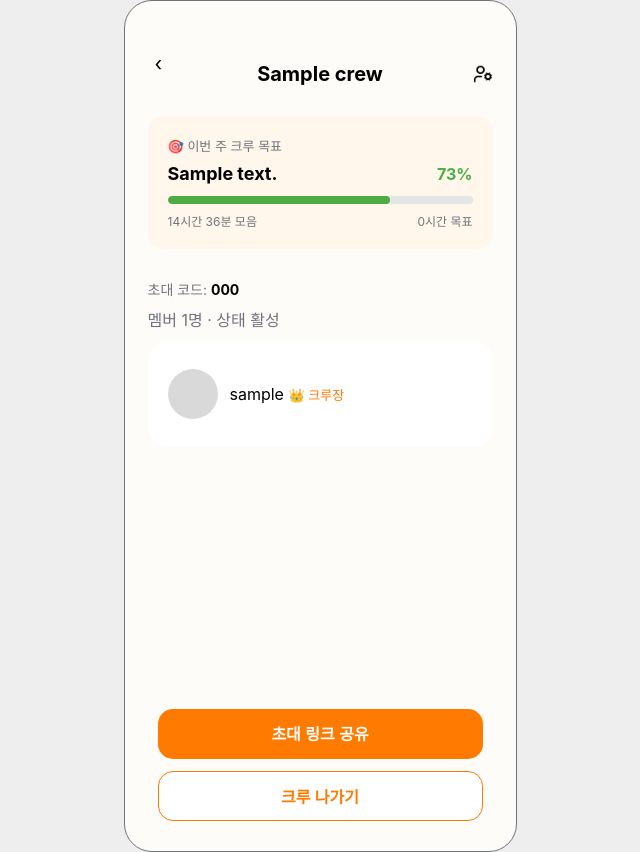
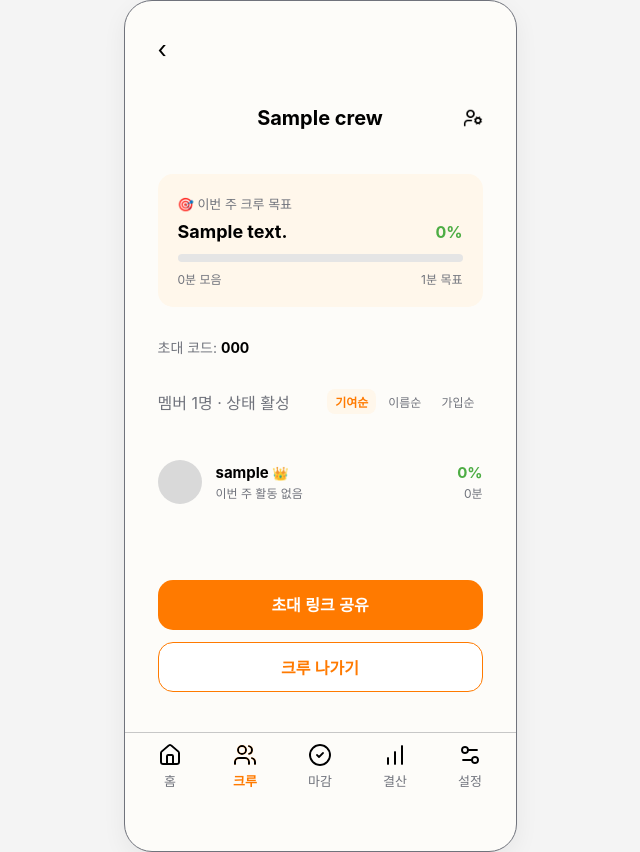
Before and after one commit to pirogramming/Dopamine-Ledger, a Django app: page /crew/1/ in a window 1280 px wide. Shown: the whole page, without its empty margins (320-960 px from the left). Run offline with Django 5.2, Linux system fonts and the light colour scheme; a user stored in the database is signed in; tables that the repository leaves empty hold one stand-in row (values such as "Sample post"); some web fonts are replaced.

Commit message:
feat: 크루 기여도 정렬 및 FeedEvent 기반 피드·응원 구현

```diff
--- a/crew/static/crew/crew.css
+++ b/crew/static/crew/crew.css
@@ -11,25 +11,6 @@
 }
 
 * { box-sizing: border-box; }
-
-body {
-    margin: 0;
-    font-family: 'Inter', sans-serif;
-    background: #EEE;
-    display: flex;
-    justify-content: center;
-}
-
-/* 모바일 프레임 */
-.app-frame {
-    position: relative;
-    width: 393px;
-    min-height: 852px;
-    background: var(--bg);
-    border: 1px solid var(--gray);
-    border-radius: 28px;
-    padding: 51px 23px 100px;
-}
 
 /* 메시지 */
 .messages {
@@ -80,10 +61,8 @@ body {
 
 /* 하단 고정 영역 (초대코드 입력 + 만들기 버튼) */
 .bottom-area {
-    position: absolute;
-    left: 33px;
-    right: 33px;
-    bottom: 30px;
+    margin-top: auto;
+    padding-top: 24px;
 }
 
 /* 초대코드 입력 줄 */
@@ -131,12 +110,11 @@ body {
 
 /* ── 뒤로가기 화살표 ── */
 .back-link {
-    position: absolute;
-    left: 30px; top: 51px;
-    font-size: 20px;
+    display: inline-block;
+    font-size: 24px;
     text-decoration: none;
     color: var(--text);
-    z-index: 10;
+    margin-bottom: 8px;
 }
 
 /* ── 입력 라벨 · 필드 (create) ── */
@@ -169,8 +147,7 @@ body {
 
 /* 하단 고정 버튼 하나 */
 .bottom-btn {
-    position: absolute;
-    left: 33px; right: 33px; bottom: 30px;
+    margin-top: 24px;
 }
 
 /* 흰 배경 주황 테두리 버튼 */
@@ -192,12 +169,16 @@ body {
 }
 
 /* ── 멤버 (detail) ── */
-.section-label { font-size: 16px; color: var(--gray); margin-bottom: 10px; }
+.section-label {
+    font-size: 16px;
+    color: var(--gray);
+    margin-bottom: -24  px;
+}
 .member-box {
-    background: var(--card);
+    background: transparent;
     border-radius: 20px;
-    padding: 20px;
-    margin-bottom: 30px;
+    padding: 0;
+    margin-bottom: 16px;
 }
 .member-row {
     display: flex;
@@ -278,7 +259,7 @@ body {
     background: var(--accent-bg);
     border-radius: 15px;
     padding: 20px;
-    margin-bottom: 30px;
+    margin-bottom: -8px;
 }
 .goal-box .goal-head {
     font-size: 13px;
@@ -326,7 +307,7 @@ body {
     align-items: center;
     justify-content: center;
     position: relative;
-    margin-bottom: 30px;
+    margin-bottom: 20px;
     margin-top: 10px;
 }
 .detail-header .detail-title {
@@ -370,3 +351,85 @@ body {
 .today-value { font-size: 22px; font-weight: 700; color: var(--text); }
 .today-sub { font-size: 12px; color: var(--gray); margin-top: 4px; }
 .today-divider { width: 1px; height: 50px; background: var(--line); }
+
+/* ── 정렬 탭 ── */
+.member-list-head {
+    display: flex;
+    align-items: center;
+    justify-content: space-between;
+    margin-bottom: 10px;
+}
+.sort-tabs {
+    display: flex;
+    gap: 4px;
+}
+.sort-tab {
+    font-size: 12px;
+    color: var(--gray);
+    text-decoration: none;
+    padding: 4px 8px;
+    border-radius: 8px;
+}
+.sort-tab.is-active {
+    color: var(--orange);
+    font-weight: 700;
+    background: var(--accent-bg);
+}
+
+/* ── 멤버 행 (기여도 포함) ── */
+.member-item {
+    display: flex;
+    align-items: center;
+    gap: 14px;
+    padding: 12px 0;
+    text-decoration: none;
+    color: inherit;
+    border-bottom: 1px solid #F0F0F0;
+}
+.member-item:last-child { border-bottom: none; }
+
+.member-item .member-avatar {
+    width: 44px; height: 44px;
+    border-radius: 50%;
+    background: #D9D9D9;
+    flex-shrink: 0;
+}
+.member-main { flex: 1; min-width: 0; }
+.member-name {
+    font-size: 15px;
+    font-weight: 700;
+    color: var(--text);
+    margin-bottom: 2px;
+}
+.member-feed {
+    font-size: 12px;
+    color: var(--gray);
+    white-space: nowrap;
+    overflow: hidden;
+    text-overflow: ellipsis;
+}
+.member-stat { text-align: right; flex-shrink: 0; }
+.member-pct {
+    font-size: 15px;
+    font-weight: 700;
+    color: var(--text);
+}
+.member-pct--top { color: var(--green); }   /* 1등만 초록 */
+.member-time {
+    font-size: 12px;
+    color: var(--gray);
+    margin-top: 2px;
+}
+
+/* ── goal-box 달성 시 초록 테마 ── */
+.goal-box--done {
+    background: #EAF7E8;   /* 연초록 */
+}
+.goal-box--done .goal-head { color: var(--green); }
+.goal-box--done .goal-foot { color: var(--green); }
+
+.member-sub {
+    font-size: 12px;
+    color: var(--gray);
+    margin-top: 2px;
+}
--- a/crew/static/crew/crew_detail.js
+++ b/crew/static/crew/crew_detail.js
@@ -1,27 +1,36 @@
 const crewEl = document.getElementById('crew-data');
 const crewId = crewEl.dataset.crewId;
-const ownerLabel = "👑 (크루장)";
+
+// 현재 URL의 정렬값 유지 (?sort=name 등)
+const currentSort =
+    new URLSearchParams(window.location.search).get('sort') || 'contribution';
 
 async function refreshMembers() {
     try {
-        const res = await fetch(`/crew/${crewId}/members/`);
+        const res = await fetch(`/crew/${crewId}/members/?sort=${currentSort}`);
         if (!res.ok) return;   // 에러면 조용히 넘어감 (다음 주기에 재시도)
         const data = await res.json();
 
         // 인원수 · 상태 갱신
         document.getElementById('member-count').textContent = data.member_count;
-        document.getElementById('crew-status').textContent = data.status;
+        const statusEl = document.getElementById('crew-status');
+        if (statusEl) statusEl.textContent = data.status;
 
-        // 멤버 목록 다시 그리기
+        // 멤버 목록 다시 그리기 (crew_detail.html의 .member-item 구조와 동일하게)
         const list = document.getElementById('member-list');
         list.innerHTML = '';
+
         data.members.forEach(m => {
             const row = document.createElement('a');
-            row.className = 'member-row';
+            row.className = 'member-item' + (m.is_top ? ' member-item--top' : '');
             row.href = `/crew/${crewId}/member/${m.id}/`;
 
             const avatar = document.createElement('div');
             avatar.className = 'member-avatar';
+
+            // 왼쪽: 이름 + 피드문구
+            const main = document.createElement('div');
+            main.className = 'member-main';
 
             const nameDiv = document.createElement('div');
             nameDiv.className = 'member-name';
@@ -29,12 +38,35 @@ async function refreshMembers() {
             if (m.is_owner) {
                 const crown = document.createElement('span');
                 crown.className = 'member-crown';
-            crown.textContent = ' 👑 크루장';
+                crown.textContent = ' 👑';
                 nameDiv.appendChild(crown);
             }
 
+            const feed = document.createElement('div');
+            feed.className = 'member-feed';
+            feed.textContent = m.feed_text;
+
+            main.appendChild(nameDiv);
+            main.appendChild(feed);
+
+            // 오른쪽: 퍼센트 + 누적시간
+            const stat = document.createElement('div');
+            stat.className = 'member-stat';
+
+            const pct = document.createElement('div');
+            pct.className = 'member-pct' + (m.is_top ? ' member-pct--top' : '');
+            pct.textContent = m.contribution_pct + '%';
+
+            const time = document.createElement('div');
+            time.className = 'member-time';
+            time.textContent = m.contribution_hm;
+
+            stat.appendChild(pct);
+            stat.appendChild(time);
+
             row.appendChild(avatar);
-        row.appendChild(nameDiv);
+            row.appendChild(main);
+            row.appendChild(stat);
             list.appendChild(row);
         });
     } catch (e) {
--- a/crew/templates/crew/base.html
+++ b/crew/templates/crew/base.html
@@ -1,19 +1,21 @@
+{% extends 'base.html' %}
 {% load static %}
-<!DOCTYPE html>
-<html lang="ko">
-<head>
-    <meta charset="UTF-8">
-    <meta name="viewport" content="width=device-width, initial-scale=1.0">
-    <title>{% block title %}도파민 크루{% endblock %}</title>
+
+{% block title %}도파민 크루{% endblock %}
+
+{% block extra_css %}
     <link rel="preconnect" href="https://rsms.me/">
     <link rel="stylesheet" href="https://rsms.me/inter/inter.css">
     <link rel="stylesheet" href="{% static 'crew/crew.css' %}">
-</head>
-<body>
-    <div class="app-frame">
-        {% block content %}{% endblock %}
-    </div>
+{% endblock %}
 
+{% block nav %}
+    {% with active_tab='crew' %}
+        {{ block.super }}
+    {% endwith %}
+{% endblock %}
+
+{% block extra_js %}
     {% if messages %}
     <div class="modal-overlay" id="message-modal">
         <div class="modal">
@@ -35,6 +37,6 @@
     </script>
     {% endif %}
 
+    {# 각 크루 페이지가 자기 스크립트를 여기에 실어보냄 #}
     {% block extra_script %}{% endblock %}
-</body>
-</html>
+{% endblock %}
--- a/crew/templates/crew/crew_detail.html
+++ b/crew/templates/crew/crew_detail.html
@@ -19,31 +19,53 @@
     </div>
 
     <!-- 크루 목표 -->
-    {% if goal %}
-    <div class="goal-box">
-        <div class="goal-head">🎯 이번 주 크루 목표</div>
+    {% if goal_progress %}
+    <div class="goal-box {% if goal_progress.achieved %}goal-box--done{% endif %}">
+        <div class="goal-head">
+            {% if goal_progress.achieved %}✅ 이번 주 목표 달성{% else %}🎯 이번 주 크루 목표{% endif %}
+        </div>
         <div class="goal-main">
             <span class="goal-title">{{ goal.reward_text|default:"목표 달성 시 보상" }}</span>
-            <span class="goal-percent">73%</span>
+            <span class="goal-percent">{{ goal_progress.percent }}%</span>
         </div>
-        <div class="goal-bar"><div class="fill" style="width: 73%;"></div></div>
+        <div class="goal-bar"><div class="fill" style="width: {{ goal_progress.percent_capped }}%;"></div></div>
         <div class="goal-foot">
-            <span>14시간 36분 모음</span>
-            <span>{{ goal.target_hours }}시간 목표</span>
+            <span>{{ goal_progress.collected_hm }} 모음</span>
+            {% if goal_progress.achieved %}
+                <span>목표 달성 완료</span>
+            {% else %}
+                <span>{{ goal_progress.target_hm }} 목표</span>
+            {% endif %}
         </div>
     </div>
     {% endif %}
 
     <p class="invite-info">초대 코드: <strong>{{ crew.invite_code }}</strong></p>
 
-    <div class="section-label">멤버 <span id="member-count">{{ members.count }}</span>명 · 상태 <span id="crew-status">{{ crew.get_status_display }}</span></div>
+    <div class="member-list-head">
+        <span class="section-label" style="margin:0;">멤버 <span id="member-count">{{ member_count }}</span>명 · 상태 <span id="crew-status">{{ crew.get_status_display }}</span></span>
+        <div class="sort-tabs">
+            <a href="?sort=contribution" class="sort-tab {% if sort == 'contribution' %}is-active{% endif %}">기여순</a>
+            <a href="?sort=name" class="sort-tab {% if sort == 'name' %}is-active{% endif %}">이름순</a>
+            <a href="?sort=joined" class="sort-tab {% if sort == 'joined' %}is-active{% endif %}">가입순</a>
+        </div>
+    </div>
+
     <div class="member-box" id="member-list">
         {% for member in members %}
-            <a class="member-row" href="{% url 'crew:member_detail' crew_id=crew.id member_id=member.id %}">
+            <a class="member-item {% if forloop.first %}member-item--top{% endif %}"
+               href="{% url 'crew:member_detail' crew_id=crew.id member_id=member.id %}">
                 <div class="member-avatar"></div>
-                <div class="member-name">
-                    {{ member.users }}
-                    {% if member.users == crew.owner %}<span class="member-crown">👑 크루장</span>{% endif %}
+                <div class="member-main">
+                    <div class="member-name">
+                        {{ member.users }}
+                        {% if member.users == crew.owner %}<span class="member-crown">👑</span>{% endif %}
+                    </div>
+                    <div class="member-feed">{{ member.feed_text }}</div>
+                </div>
+                <div class="member-stat">
+                    <div class="member-pct {% if forloop.first %}member-pct--top{% endif %}">{{ member.contribution_pct }}%</div>
+                    <div class="member-time">{{ member.contribution_hm }}</div>
                 </div>
             </a>
         {% endfor %}
--- a/crew/urls.py
+++ b/crew/urls.py
@@ -16,4 +16,5 @@ urlpatterns = [
     path('<int:crew_id>/manage/', views.crew_manage, name='manage'),
     path('<int:crew_id>/kick/<int:member_id>/', views.crew_kick, name='kick'),
     path('<int:crew_id>/member/<int:member_id>/', views.crew_member_detail, name='member_detail'),
+    path('<int:crew_id>/member/<int:member_id>/cheer/', views.crew_cheer, name='cheer'),
 ]
--- a/crew/views.py
+++ b/crew/views.py
@@ -5,10 +5,118 @@ from django.contrib import messages
 from django.http import JsonResponse
 
 from .forms import CrewCreateForm, CrewJoinForm, CrewRenameForm
-from .models import Crew, CrewMember, CrewGoal, generate_invite_code
+from .models import Crew, CrewMember, CrewGoal, FeedEvent, generate_invite_code
+
+from datetime import timedelta
+from django.db.models import Sum
+from django.utils import timezone
+from ledger.models import EarnRecord
+
+# ── 헬퍼 ──
+
+def _week_range(today=None):
+    """이번 주 월~일 범위. weekly_report와 동일 기준."""
+    today = today or timezone.localdate()
+    start = today - timedelta(days=today.weekday())
+    end = start + timedelta(days=6)
+    return start, end
 
 
-# ── 헬퍼 ──
+def _format_hm(total_min):
+    """분 → 'N시간 N분' / 'N분'. 0이면 '0분'."""
+    total_min = int(round(total_min or 0))
+    h, m = divmod(total_min, 60)
+    if h > 0:
+        return f"{h}시간 {m}분"
+    return f"{m}분"
+
+
+def _sorted_members_with_contribution(crew, sort='contribution'):
+    """
+    멤버 목록에 이번 주 기여도(earn_min 합계)를 붙이고 정렬해서 반환.
+    각 멤버에 부착되는 속성:
+      - contribution      : 이번 주 earn_min 합 (정수 분)
+      - contribution_hm   : 위를 'N시간 N분'으로 포맷한 문자열
+      - contribution_pct  : 크루 전체 earn 중 내 비율 (정수 %)
+      - feed_text         : 임시 피드 문구 (FeedEvent 붙이면 교체)
+    쿼리는 집계 1번.
+    """
+    members = list(crew.members.select_related('users'))
+    week_start, week_end = _week_range()
+
+    member_user_ids = [m.users_id for m in members]
+    earn_map = {
+        row['users']: int(round(row['total'] or 0))
+        for row in EarnRecord.objects
+            .filter(users_id__in=member_user_ids,
+                    earn_date__range=[week_start, week_end])
+            .values('users')
+            .annotate(total=Sum('earn_min'))
+    }
+
+    total_earn = sum(earn_map.values())   # 크루 전체 이번 주 earn (퍼센트 분모)
+
+    # 멤버별 최신 벌이 피드 (이번 주, earn 타입) 한 방에 조회
+    latest_feed = {}
+    feed_qs = (
+        FeedEvent.objects
+        .filter(crew=crew, event_type=FeedEvent.EventType.EARN,
+                created_at__date__range=[week_start, week_end])
+        .order_by('actor_id', '-created_at')
+    )
+    for fe in feed_qs:
+        if fe.actor_id not in latest_feed:   # actor별 첫 번째 = 최신
+            latest_feed[fe.actor_id] = fe.message
+
+    for m in members:
+        mins = earn_map.get(m.users_id, 0)
+        m.contribution = mins
+        m.contribution_hm = _format_hm(mins)
+        m.contribution_pct = round(mins / total_earn * 100) if total_earn > 0 else 0
+        m.feed_text = latest_feed.get(m.users_id, "이번 주 활동 없음")
+
+    # 정렬
+    if sort == 'name':
+        members.sort(key=lambda m: str(m.users))
+    elif sort == 'joined':
+        members.sort(key=lambda m: m.joined_date)
+    else:  # 'contribution'
+        members.sort(key=lambda m: m.contribution, reverse=True)
+
+    return members
+
+def _goal_progress(crew):
+    """
+    크루 목표 달성률 계산.
+    반환: (모은 분, 목표 분, 퍼센트, 달성여부) 또는 goal 없으면 None
+    """
+    goal = getattr(crew, 'goal', None)
+    if not goal:
+        return None
+
+    week_start, week_end = _week_range()
+    member_user_ids = list(
+        crew.members.values_list('users_id', flat=True)
+    )
+    total = EarnRecord.objects.filter(
+        users_id__in=member_user_ids,
+        earn_date__range=[week_start, week_end],
+    ).aggregate(total=Sum('earn_min'))['total'] or 0
+    total = int(round(total))
+
+    target = goal.target_minutes or 0
+    pct = round(total / target * 100) if target > 0 else 0
+    achieved = pct >= 100
+
+    return {
+        'collected_min': total,
+        'collected_hm': _format_hm(total),
+        'target_min': target,
+        'target_hm': _format_hm(target),
+        'percent': pct,
+        'percent_capped': min(pct, 100),   # 바 너비용 (100 넘어도 안 넘치게)
+        'achieved': achieved,
+    }
 
 def _is_member(user, crew):
     """해당 유저가 이 크루의 멤버인지 확인."""
@@ -67,14 +175,17 @@ def crew_detail(request, crew_id):
         messages.error(request, '그 크루의 멤버가 아니에요.')
         return redirect('crew:list')
 
-    members = crew.members.select_related('users')
-
-    goal = getattr(crew, 'goal', None)
+    sort = request.GET.get('sort', 'contribution')
+    members = _sorted_members_with_contribution(crew, sort)
+    goal_progress = _goal_progress(crew)
 
     return render(request, 'crew/crew_detail.html', {
         'crew': crew,
         'members': members,
-        'goal': goal,
+        'member_count': len(members),
+        'goal': getattr(crew, 'goal', None),
+        'goal_progress': goal_progress,
+        'sort': sort,
     })
 
 
@@ -182,26 +293,31 @@ def crew_leave(request, crew_id):
 
 @login_required
 def crew_members_api(request, crew_id):
-    """멤버 목록을 JSON으로 반환 (폴링용)."""
+    """멤버 목록을 JSON으로 반환 (폴링용). crew_detail과 동일 정렬·기여도."""
     crew = get_object_or_404(Crew, id=crew_id)
 
     if not _is_member(request.user, crew):
         return JsonResponse({'error': 'forbidden'}, status=403)
 
-    members = crew.members.select_related('users').order_by('joined_date')
+    sort = request.GET.get('sort', 'contribution')
+    members = _sorted_members_with_contribution(crew, sort)
 
     data = {
         'status': crew.get_status_display(),
-        'member_count': crew.member_count,
+        'member_count': len(members),
         'max_members': crew.MAX_MEMBERS,
         'owner_id': crew.owner_id,
         'members': [
             {
+                'id': m.id,
                 'name': str(m.users),
                 'is_owner': (m.users_id == crew.owner_id),
-                'joined': m.joined_date.strftime('%Y년 %m월 %d일'),
+                'contribution_pct': m.contribution_pct,
+                'contribution_hm': m.contribution_hm,
+                'feed_text': m.feed_text,
+                'is_top': (i == 0 and m.contribution > 0),   # 1등(기여>0)만 초록
             }
-            for m in members
+            for i, m in enumerate(members)
         ],
     }
     return JsonResponse(data)
@@ -293,11 +409,12 @@ def crew_manage(request, crew_id):
 
         return redirect('crew:manage', crew_id=crew.id)
 
-    members = crew.members.select_related('users')
+    members = _sorted_members_with_contribution(crew, sort='contribution')
     return render(request, 'crew/crew_manage.html', {
         'crew': crew,
         'goal': goal,
         'members': members,
+        'member_count': len(members),
     })
 
 @login_required
@@ -342,3 +459,34 @@ def crew_member_detail(request, crew_id, member_id):
         'crew': crew,
         'membership': membership,
     })
+
+@login_required
+def crew_cheer(request, crew_id, member_id):
+    """멤버에게 응원 보내기. FeedEvent(cheer) 생성."""
+    crew = get_object_or_404(Crew, id=crew_id)
+
+    if not _is_member(request.user, crew):
+        messages.error(request, '그 크루의 멤버가 아니에요.')
+        return redirect('crew:list')
+
+    if request.method == 'POST':
+        target_membership = get_object_or_404(CrewMember, id=member_id, crew=crew)
+        target_user = target_membership.users
+
+        # 자기 자신 응원 방지
+        if target_user == request.user:
+            messages.info(request, '자기 자신은 응원할 수 없어요.')
+            return redirect('crew:member_detail', crew_id=crew.id, member_id=member_id)
+
+        from crew.models import FeedEvent
+        FeedEvent.objects.create(
+            crew=crew,
+            actor=request.user,
+            target=target_user,
+            event_type=FeedEvent.EventType.CHEER,
+            message=f"{request.user}님이 {target_user}님을 응원했어요",
+        )
+        messages.success(request, f'{target_user}님에게 응원을 보냈어요!')
+        return redirect('crew:member_detail', crew_id=crew.id, member_id=member_id)
+
+    return redirect('crew:member_detail', crew_id=crew.id, member_id=member_id)
```
Also changed, not shown: crew/admin.py (+8 -1 lines), crew/models.py (+33 -0 lines), crew/services.py (added, +26 -0 lines), crew/templates/crew/crew_manage.html (+8 -4 lines), crew/templates/crew/crew_member_detail.html (+12 -23 lines), ledger/views.py (+9 -0 lines), crew/migrations/0005_feedevent.py (added). Lines whose indentation alone changed are shown as unchanged.
